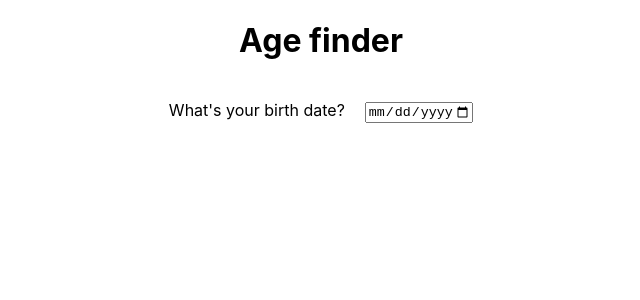
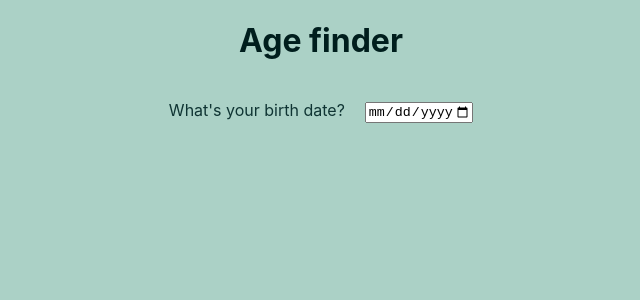
Before and after one commit to wlsf82/age-finder, a React (Create React App) app: page / in a window 1280 px wide. Shown: the top 300 px of the page, without its empty margins (319-959 px from the left). Built offline with nearby package versions, Linux system fonts and the light colour scheme.

Commit message:
Update app style

```diff
--- a/src/App.css
+++ b/src/App.css
@@ -1,3 +1,12 @@
 .App {
   text-align: center;
+  background-color: #abd1c6;
 }
+
+h1 {
+  color: #001e1d;
+}
+
+label, p {
+  color: #0f3433;
+}
--- a/src/index.css
+++ b/src/index.css
@@ -5,6 +5,7 @@ body {
     sans-serif;
   -webkit-font-smoothing: antialiased;
   -moz-osx-font-smoothing: grayscale;
+  background-color: #abd1c6;
 }
 
 code {
```
